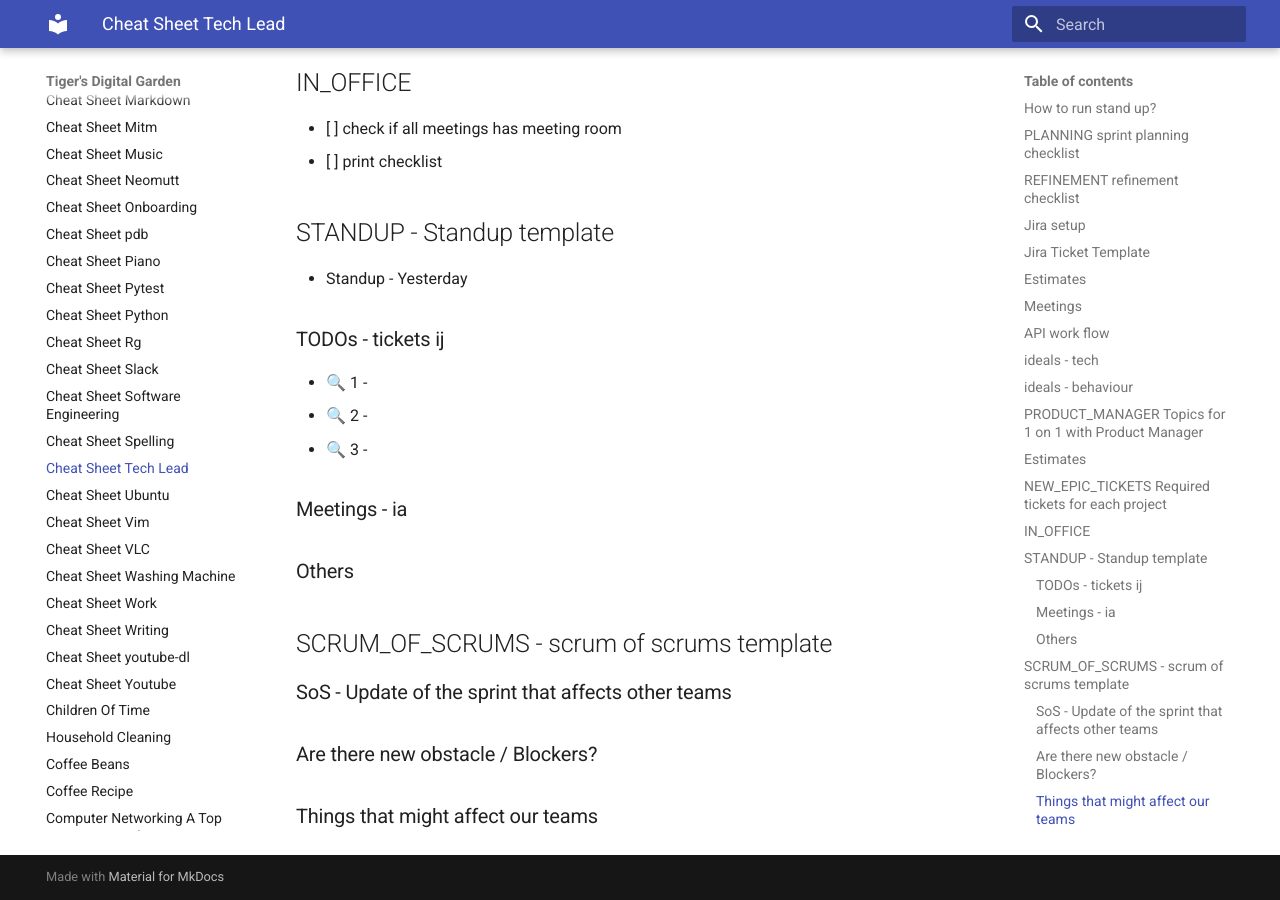
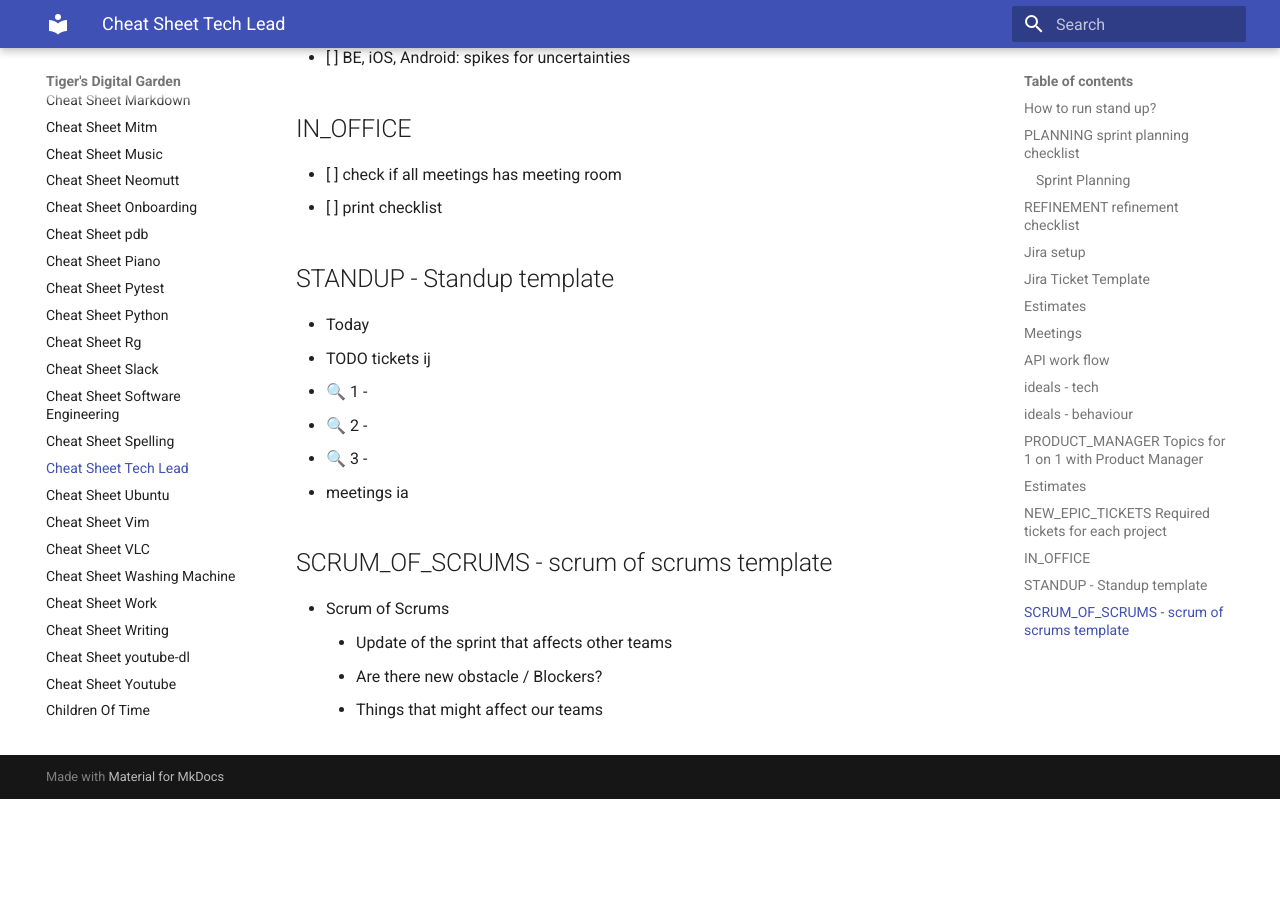
Before and after one commit to ynotstartups/notes, an MkDocs documentation site: the page built from notes/cheat-sheet-tech-lead.md, in a window 1280 px wide and 900 px high, scrolled down 6091 px. Built offline with MkDocs 1.6.1 and Material for MkDocs 9.7.7, drawn with Linux system fonts in a browser that asks for light colours; after the commit the page ends 6890 px from its top, so only the background shows below that.

Commit message:
update template

```diff
--- a/notes/cheat-sheet-tech-lead.md
+++ b/notes/cheat-sheet-tech-lead.md
@@ -27,6 +27,8 @@ Tech Lead brings value by
 1. anything else that's not in jira, but try our best to capture all works in jira tickets
 
 ## PLANNING sprint planning checklist
+
+### Sprint Planning
 
 - [ ] announce public holidays
 - [ ] ask if anyone has holiday plan
@@ -198,22 +200,16 @@ Velocity is useful to know what's the realistic amount of tickets / work we can
 
 ## STANDUP - Standup template
 
-- Standup - Yesterday
-
-### TODOs - tickets <leader>ij
-
+- Today
+- TODO tickets <leader>ij
 - 🔍 1 -
 - 🔍 2 -
 - 🔍 3 -
-
-### Meetings - <leader>ia
-
-### Others
+- meetings <leader>ia
 
 ## SCRUM_OF_SCRUMS - scrum of scrums template
 
-### SoS - Update of the sprint that affects other teams
-
-### Are there new obstacle / Blockers?
-
-### Things that might affect our teams
+- Scrum of Scrums
+  - Update of the sprint that affects other teams
+  - Are there new obstacle / Blockers?
+  - Things that might affect our teams
```
